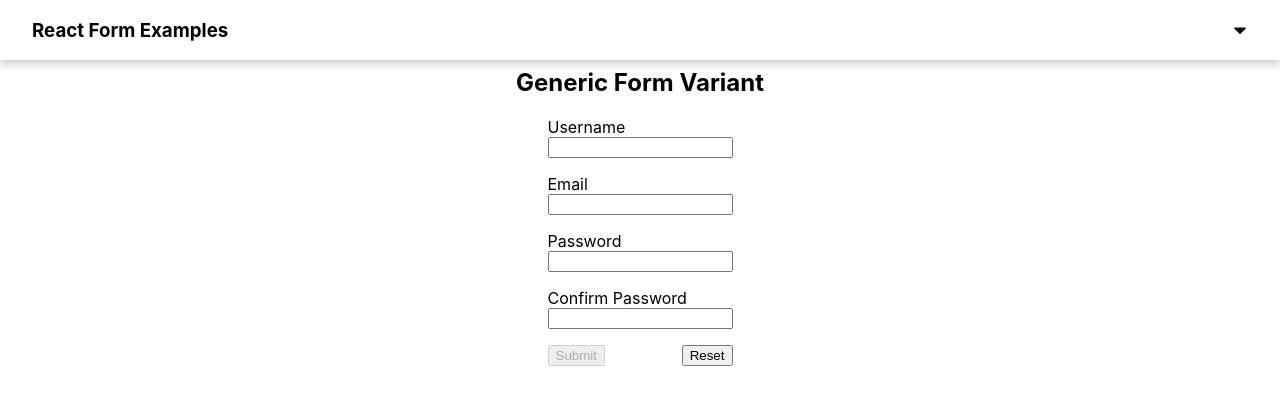
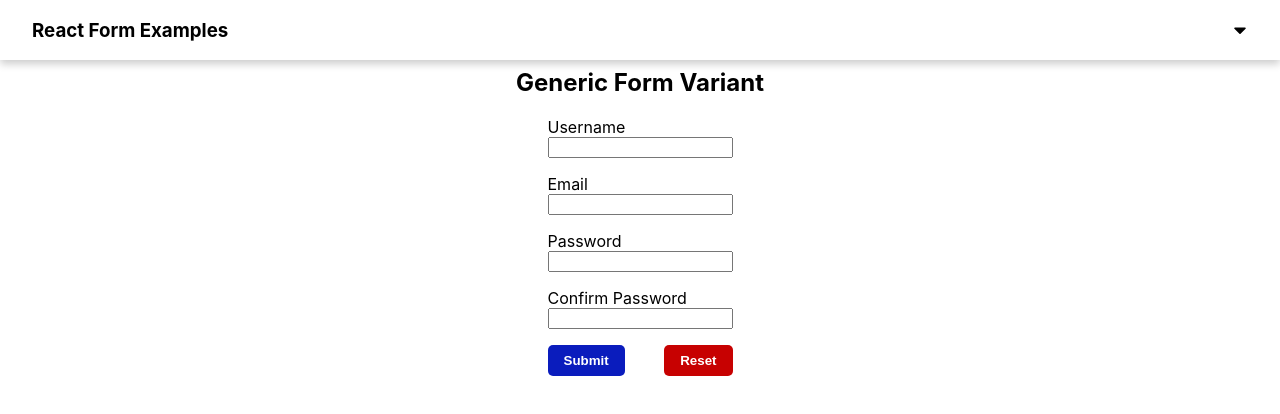
Before and after one commit to sleeplesseditor/ReactForms, a React (Create React App) app: page / in a window 1280 px wide. Shown: the top 414 px of the page. Built offline with nearby package versions, Linux system fonts and the light colour scheme.

Commit message:
Minor styling update for generic form

```diff
--- a/src/components/Forms/Generic/GenericForm.scss
+++ b/src/components/Forms/Generic/GenericForm.scss
@@ -3,6 +3,32 @@
         display: flex;
         flex-direction: row;
         justify-content: space-between;
+
+        .btn {
+            cursor: pointer;
+            color: #fff;
+            transition: all .2s ease-in-out;
+            padding:  0.5rem 1rem;
+            border: none;
+            border-radius: 5px;
+            font-weight: bold;
+        }
+
+        .btn-danger {
+            background-color: rgb(199, 1, 1);
+
+            &:hover {
+                background-color: rgb(255, 4, 4);
+            }
+        }
+
+        .btn-primary {
+            background-color: rgb(10, 28, 189);
+
+            &:hover {
+                background-color: rgb(29, 52, 250);
+            }
+        }
     }
 
     &-control {
```
